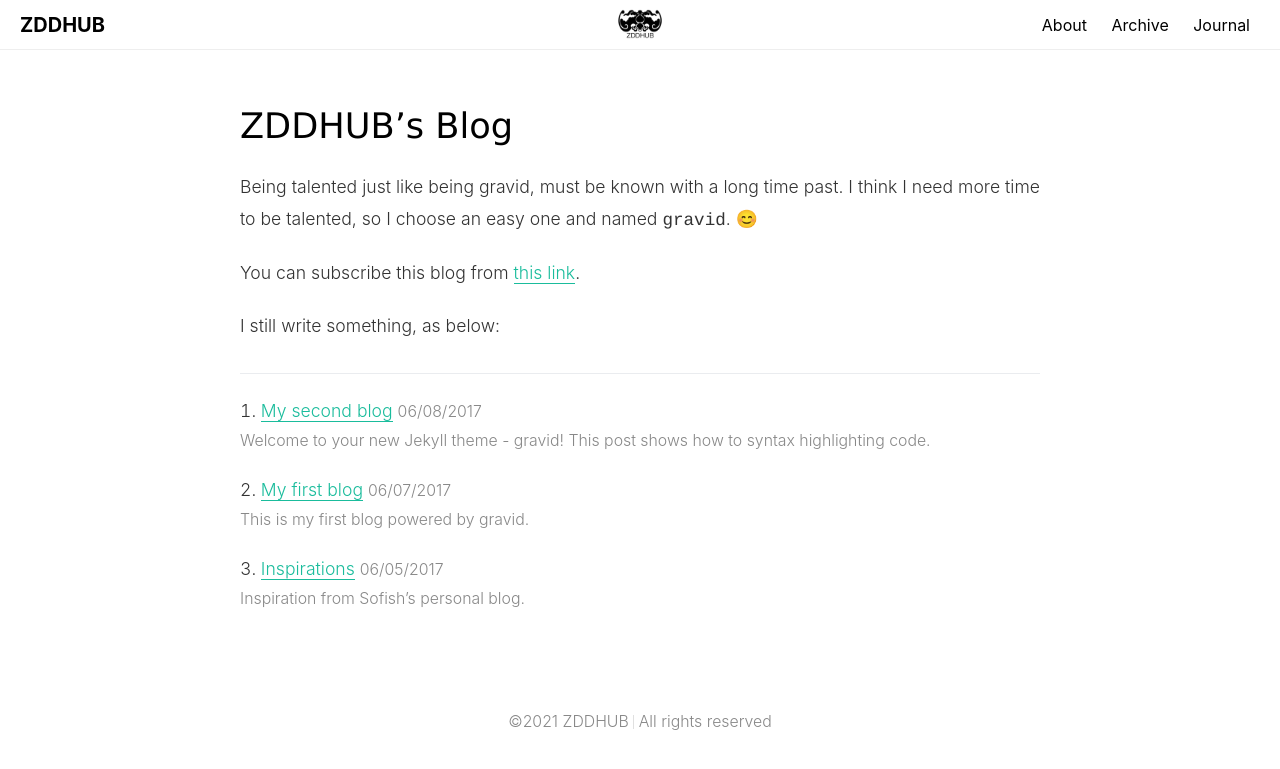
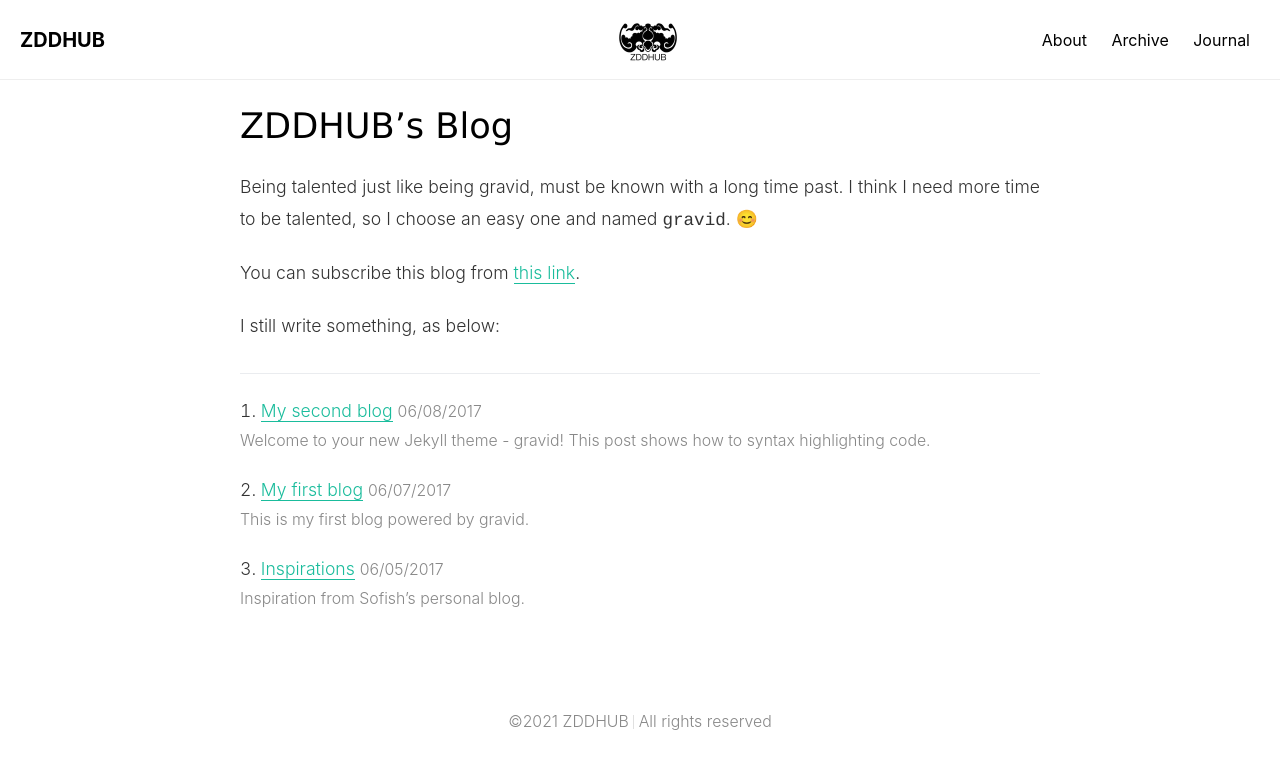
Before and after one commit to zddhub/gravid, a Jekyll site: the page built from index.md, in a window 1280 px wide. Shown: the top 769 px of the page. Built offline with Jekyll 4.4.1, drawn with Linux system fonts in a browser that asks for light colours.

Commit message:
Give header more space

```diff
--- a/_sass/gravid/_layout.scss
+++ b/_sass/gravid/_layout.scss
@@ -4,7 +4,7 @@
 
 .site-header {
   position: fixed;
-  height: 50px;
+  height: 80px;
   width: 100%;
   top: 0;
   left: 0;
@@ -12,7 +12,7 @@
   border-bottom: 1px solid #eee;
   background: #fff;
   z-index: 1;
-  line-height: 50px;
+  line-height: 80px;
   font-size: 20px;
   box-sizing: border-box;
 
@@ -66,8 +66,9 @@
 }
 
 .avatar {
-  height: 48px;
-  border-radius: 48px;
+  height: 64px;
+  border-radius: 64px;
+  vertical-align: middle;
 }
 
 .container {
```
